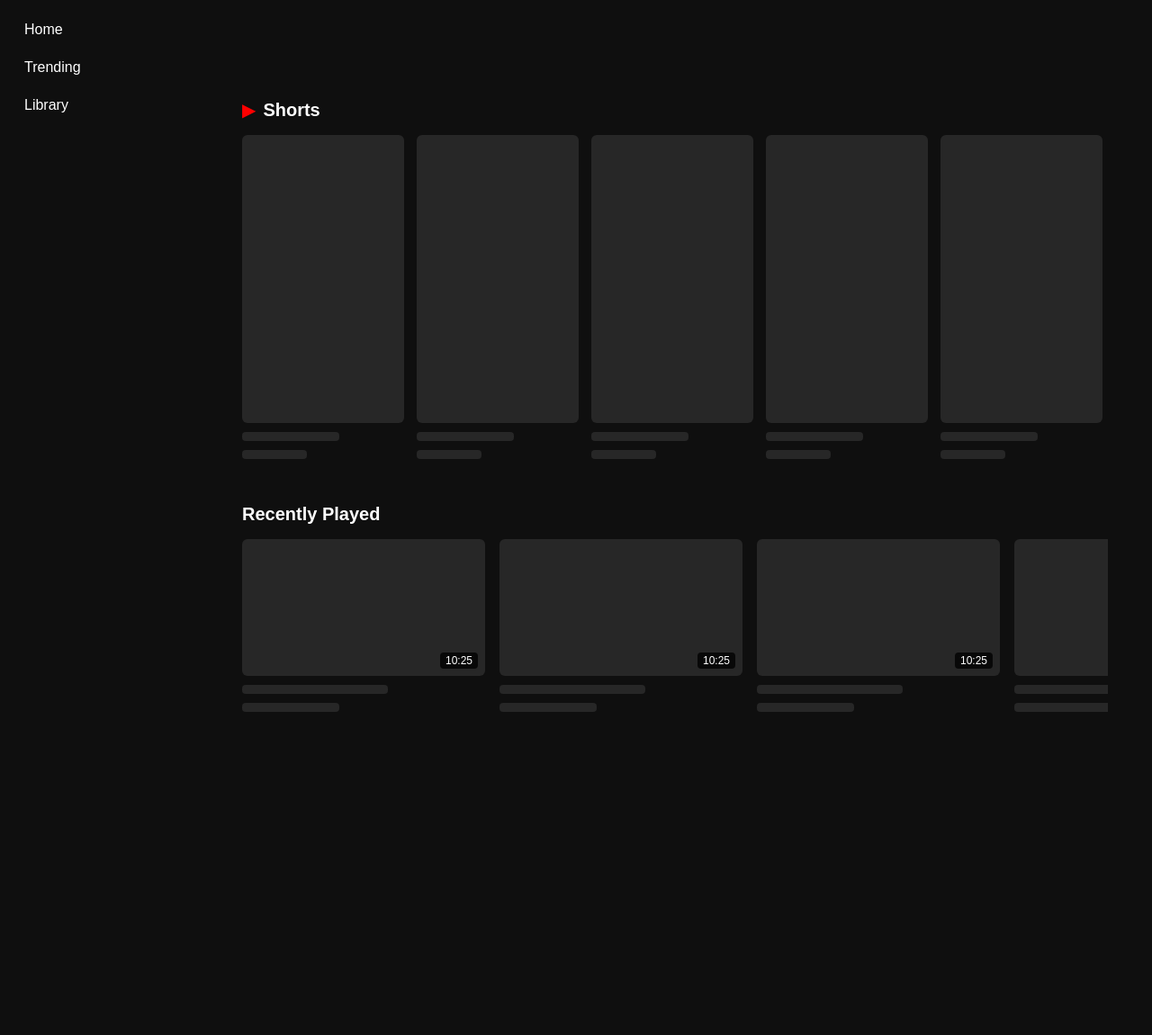
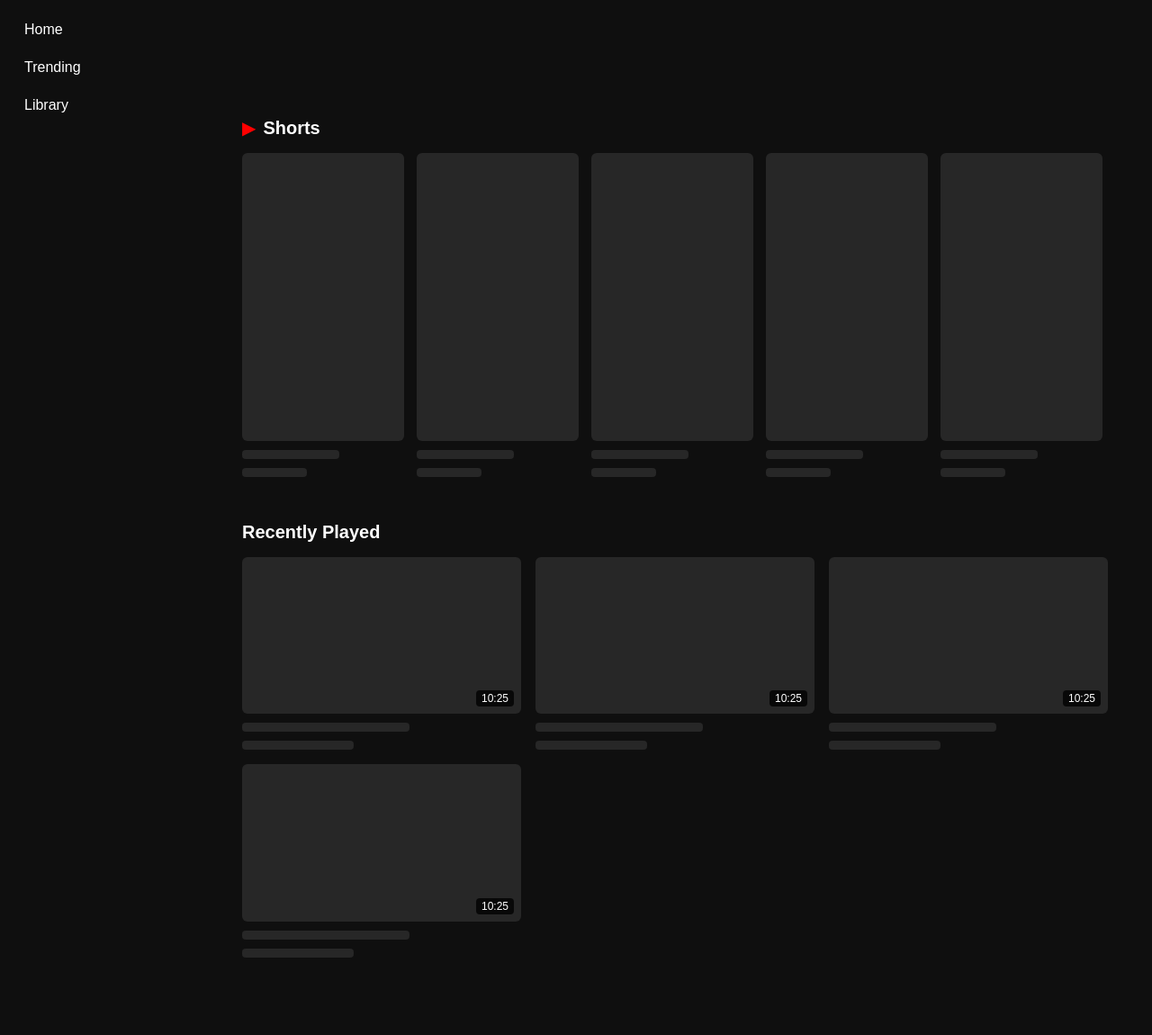
Before and after one commit to lipumehedi/Youtube_Clone, a Django app: page / in a window 1280 px wide. Shown: the part 65-1215 px from the top of the page at 90% size. Before the commit the page ends 856 px from the top, so only its background shows below. Run offline with Django 5.2, Linux system fonts and the light colour scheme; data that the repository does not hold is empty.

Commit message:
Sticky category bar, 3 videos per row with wrap

```diff
--- a/main/static/css/home.css
+++ b/main/static/css/home.css
@@ -52,6 +52,8 @@
     overflow-x: auto;
     padding-bottom: 10px;
     scrollbar-width: none;
+    flex-wrap: wrap;
+    overflow-x: visible;
 }
 
 .video-row::-webkit-scrollbar {
@@ -59,12 +61,13 @@
 }
 
 .video-card {
-    flex: 0 0 270px;
+    flex: 0 0 calc((100% - 32px) / 3);
     cursor: pointer;
 }
 
 .thumbnail {
     position: relative;
+    height:auto;
     width: 100%;
     aspect-ratio: 16 / 9;
     border-radius: 6px;
@@ -174,3 +177,11 @@
     border-radius: 6px;
     background-color: #272727;
 }
+
+.category-wrapper {
+    position: sticky;
+    top: 60px;
+    z-index: 100;
+    background-color: #0f0f0f;
+    padding: 10px 0;
+}
```
